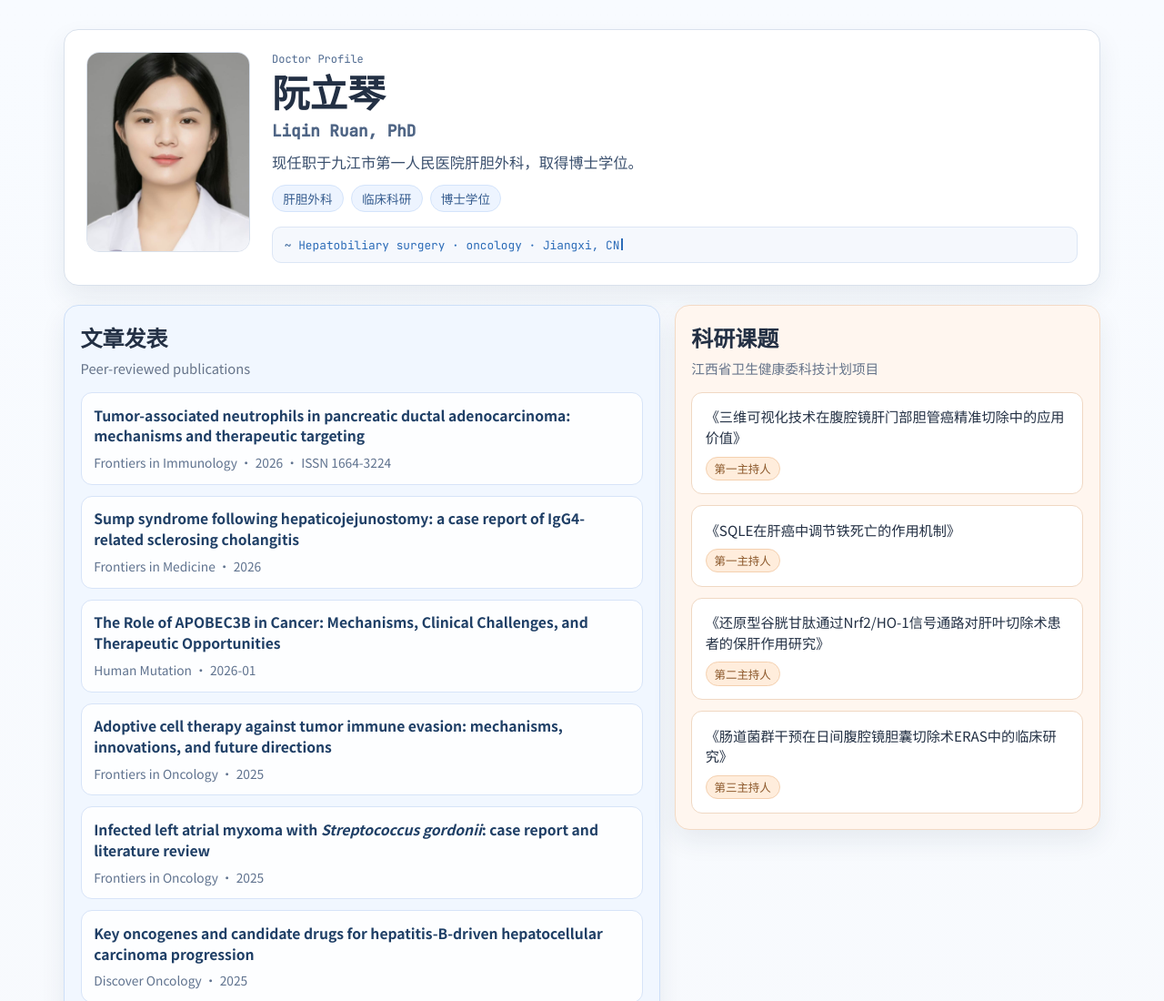
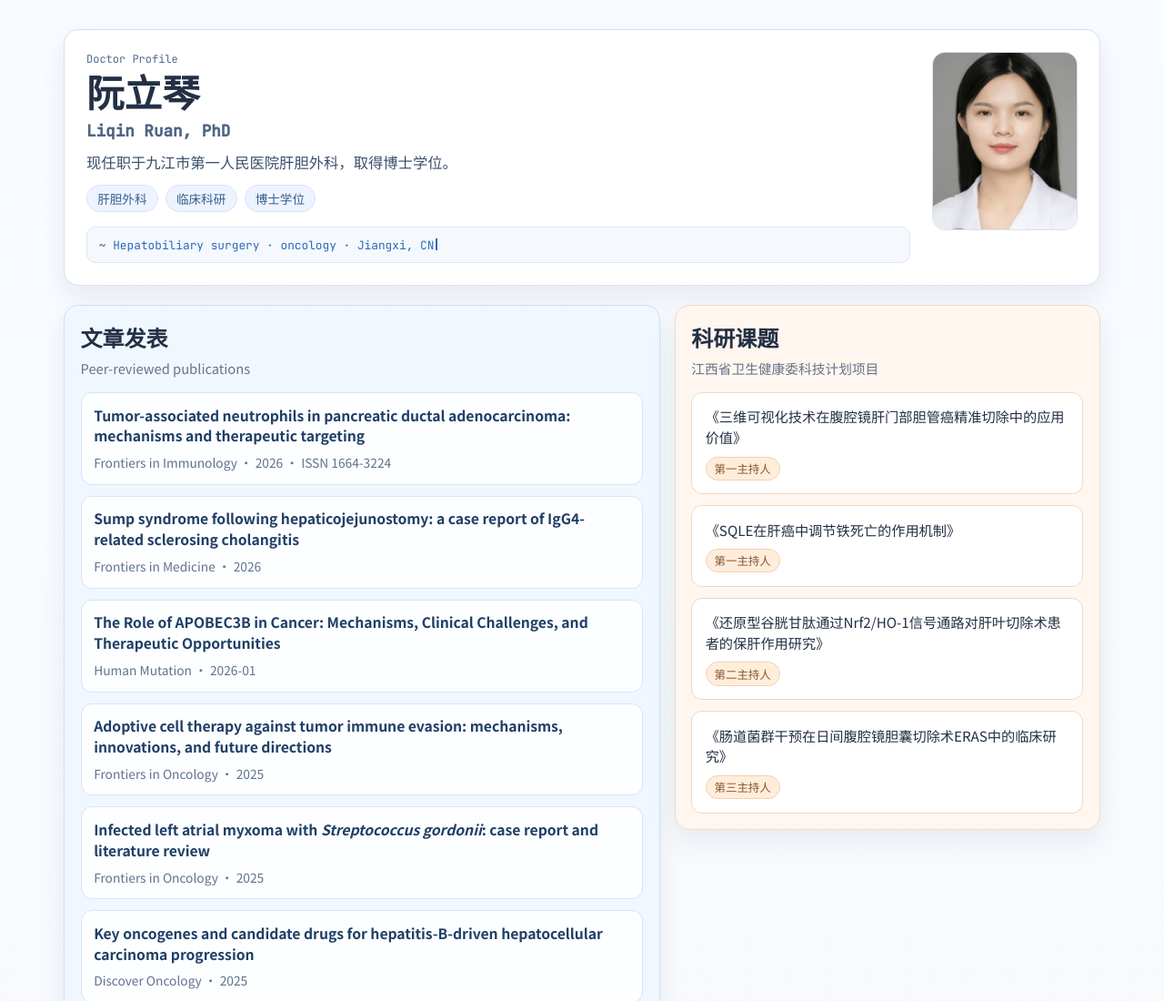
Before and after one commit to ruanliqin/ruanliqin.github.io, a plain HTML site: page index.html in a window 1280 px wide. Shown: the top 1100 px of the page at 91% size. Drawn offline with Linux system fonts and the light colour scheme.

Commit message:
更新图片

```diff
--- a/css/style.css
+++ b/css/style.css
@@ -40,7 +40,7 @@ body {
 
 .hero {
   display: grid;
-  grid-template-columns: 180px 1fr;
+  grid-template-columns: 1fr 160px;
   gap: 1.5rem;
   background: #fff;
   border: 1px solid var(--line);
@@ -50,11 +50,12 @@ body {
 }
 
 .hero__avatar {
-  width: 180px;
-  height: 220px;
+  width: 160px;
+  height: 196px;
   object-fit: cover;
   border-radius: 14px;
   border: 1px solid var(--line);
+  justify-self: end;
 }
 
 .hero__label {
@@ -235,5 +236,6 @@ footer a:hover { text-decoration: underline; }
   .hero__avatar {
     width: 140px;
     height: 170px;
+    justify-self: start;
   }
 }
--- a/index.html
+++ b/index.html
@@ -21,8 +21,6 @@
 
     <div class="wrap">
       <header class="hero" id="top">
-        <img class="hero__avatar" src="个人照片.jpg" alt="阮立琴个人照片" />
-
         <div class="hero__content">
           <p class="hero__label">Doctor Profile</p>
           <h1>阮立琴 <span>Liqin Ruan, PhD</span></h1>
@@ -37,6 +35,7 @@
             <span class="typing-target" id="typing-target"></span><span class="cursor-blink" aria-hidden="true"></span>
           </div>
         </div>
+        <img class="hero__avatar" src="assets/profile-optimized.jpg" alt="阮立琴个人照片" />
       </header>
 
       <main id="main" class="content-grid">
```
Also changed, not shown: assets/profile-optimized.jpg (added).
